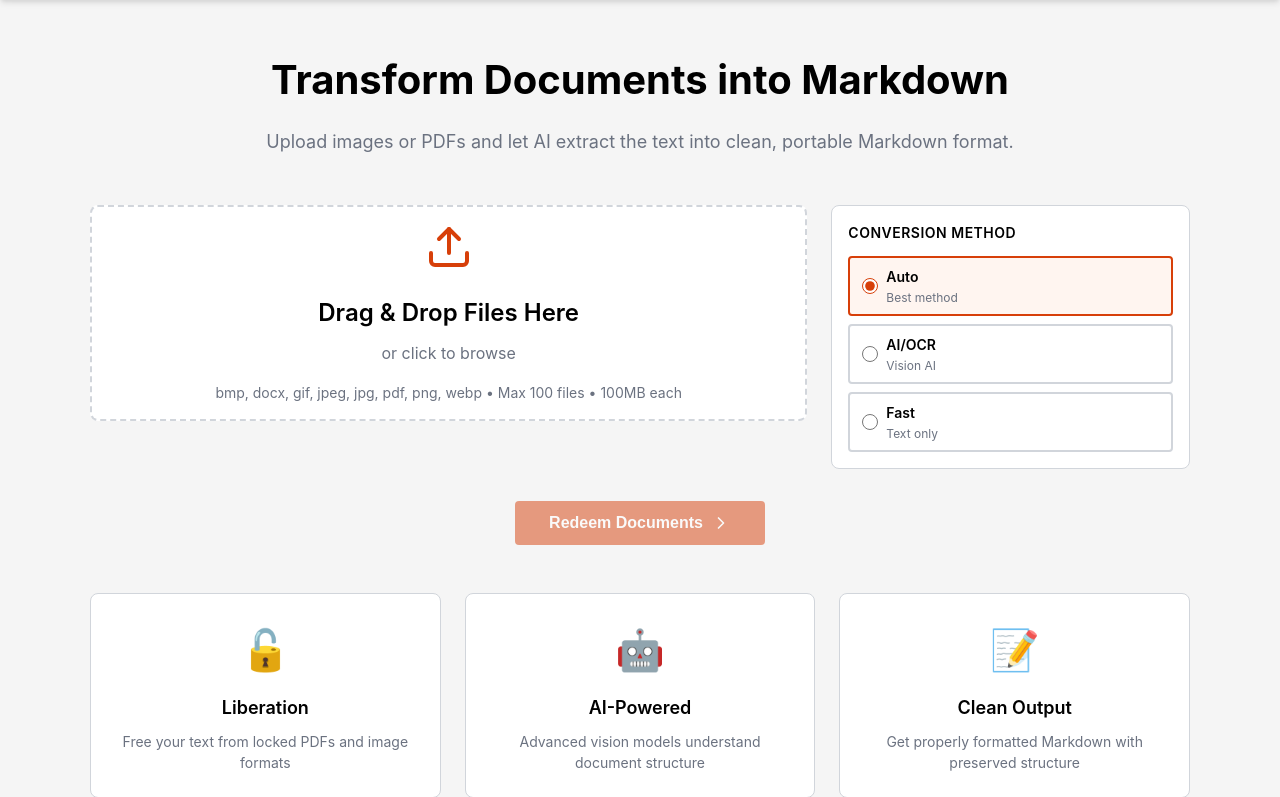
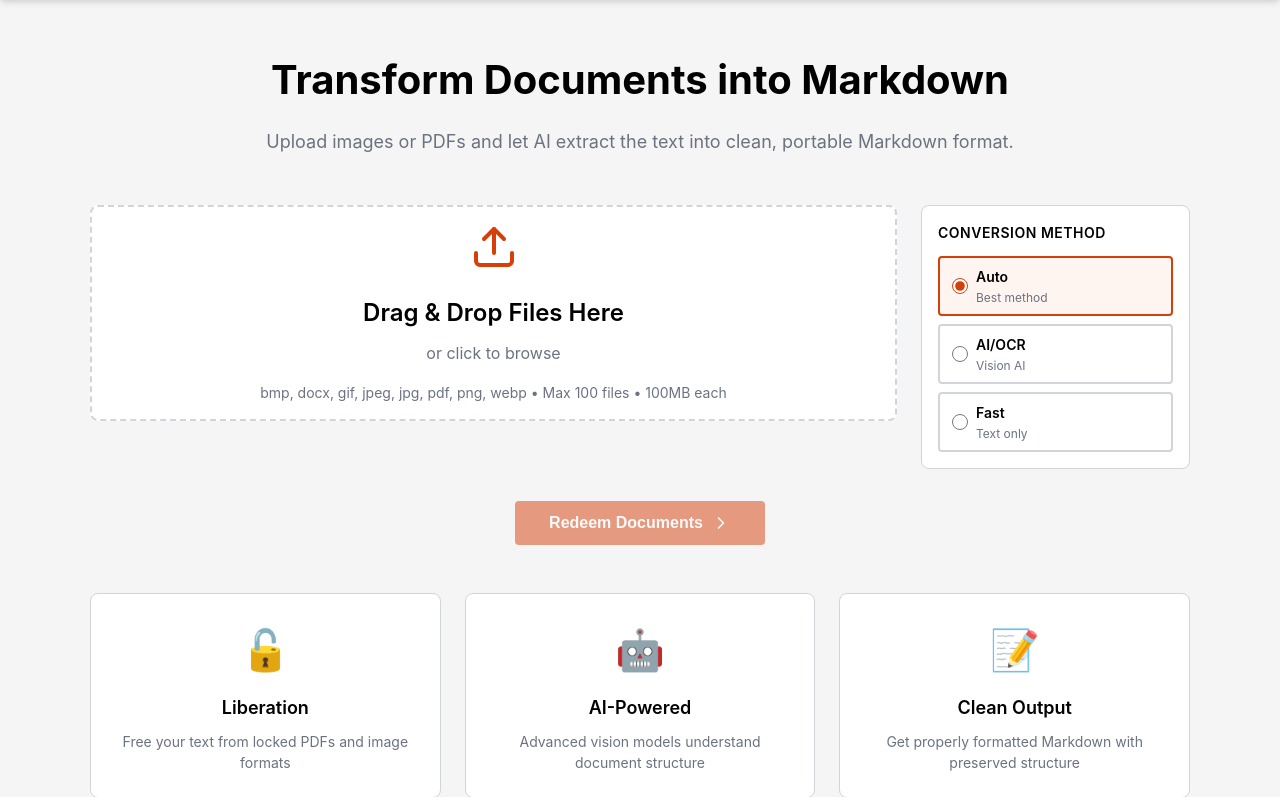
Before and after one commit to dirkpetersen/markdown-redemption, a Flask app: page / in a window 1280 px wide. Shown: the part 104-901 px from the top of the page. Run offline with Flask 3, Linux system fonts and the light colour scheme; some libraries are stand-ins or nearby versions.

Commit message:
Reduce conversion method sidebar width by 50%
Changed grid ratio from 2fr:1fr to 3fr:1fr

- Drag-drop zone gets more space (75% vs 67%)
- Conversion method sidebar narrower (25% vs 33%)
- Better use of horizontal space
- Radio buttons still readable and usable

🤖 Generated with [Claude Code](https://claude.com/claude-code)

Co-Authored-By: Claude <noreply@anthropic.com>

```diff
--- a/static/css/style.css
+++ b/static/css/style.css
@@ -165,7 +165,7 @@ body {
 /* Upload Grid Layout */
 .upload-grid {
     display: grid;
-    grid-template-columns: 2fr 1fr;
+    grid-template-columns: 3fr 1fr;
     gap: 24px;
     margin-bottom: 32px;
 }
```
